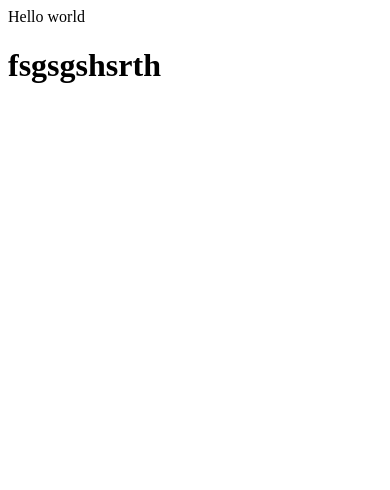
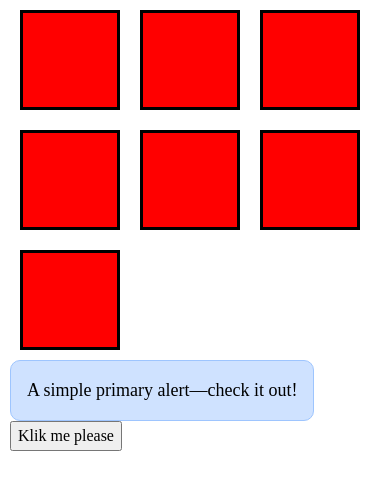
Before and after one commit to Pavlo-P1/VebSite, a plain HTML site: page Index.html in a window 390 px wide. Drawn offline with Linux system fonts and the light colour scheme.

Commit message:
add Scss

```diff
--- /dev/null
+++ b/Css/Scss.scss
@@ -0,0 +1,127 @@
+/* Указываем box sizing */
+*,
+*::before,
+*::after {
+  box-sizing: border-box;
+}
+
+/* Убираем внутренние отступы */
+ul[class],
+ol[class] {
+  padding: 0;
+}
+
+/* Убираем внешние отступы */
+body,
+h1,
+h2,
+h3,
+h4,
+p,
+ul[class],
+ol[class],
+li,
+figure,
+figcaption,
+blockquote,
+dl,
+dd {
+  margin: 0;
+}
+
+/* Выставляем основные настройки по-умолчанию для body */
+body {
+  background-color: #fff;
+  min-height: 100vh;
+  scroll-behavior: smooth;
+  text-rendering: optimizeSpeed;
+  line-height: 1.5;
+}
+
+/* Удаляем стандартную стилизацию для всех ul и il, у которых есть атрибут class*/
+ul[class],
+ol[class] {
+  list-style: none;
+}
+
+/* Элементы a, у которых нет класса, сбрасываем до дефолтных стилей */
+a:not([class]) {
+  text-decoration-skip-ink: auto;
+}
+
+/* Упрощаем работу с изображениями */
+img {
+  max-width: 100%;
+  display: block;
+}
+
+/* Указываем понятную периодичность в потоке данных у article*/
+article > * + * {
+  margin-top: 1em;
+}
+
+/* Наследуем шрифты для инпутов и кнопок */
+input,
+button,
+textarea,
+select {
+  font: inherit;
+}
+
+/* Удаляем все анимации и переходы для людей, которые предпочитай их не использовать */
+@media (prefers-reduced-motion: reduce) {
+  * {
+    animation-duration: 0.01ms !important;
+    animation-iteration-count: 1 !important;
+    transition-duration: 0.01ms !important;
+    scroll-behavior: auto !important;
+  }
+}
+
+
+
+/* Початок роботи*/
+
+$color1:red;
+
+@media screen and (max-width: 1200px) {
+  body{
+    margin-left: 50px;
+    margin-right: 50px;
+}
+}
+
+
+@media screen and (max-width: 768px) {
+  body{
+    margin-left: 10px;
+    margin-right: 10px;
+  }
+
+  .Blok1{
+    display: none;
+  }
+}
+
+.Blok{
+    display: flex;
+    flex-wrap: wrap;
+
+    div{
+      margin: 10px;
+        border: 3px solid black;
+        width: 100px;
+        height: 100px;
+        background-color:$color1;
+    }
+}
+
+.alert{
+  width: max-content;
+  background-color: #cfe2ff;
+  padding: 16px;
+  border:#9ec5fe solid 1px ;
+  border-radius: 10px;;
+  font-size: 18px;
+
+}
--- a/Index.html
+++ b/Index.html
@@ -1,12 +1,58 @@
 <!DOCTYPE html>
 <html lang="en">
 <head>
+    <link rel="stylesheet" href="Css/Styele.scss">
+    <link rel="stylesheet" href="Css/output.css">
     <meta charset="UTF-8">
+    <meta http-equiv="X-UA-Compatible" content="IE=edge">
     <meta name="viewport" content="width=device-width, initial-scale=1.0">
-    <title>Document</title>
+    <title>LuxShop</title>
 </head>
 <body>
-    Hello world
-    <h1>fsgsgshsrth</h1>
+
+    <div class="Blok">
+        <div>
+
+        </div>
+
+
+        <div>
+
+        </div>
+
+        <div>
+
+        </div>
+
+        <div>
+
+        </div>
+
+        <div>
+
+        </div>
+
+        <div>
+
+        </div>
+
+        <div>
+
+        </div>
+
+        <div class="Blok1">
+
+        </div>
+    </div>
+
+    <div class="alert">
+        A simple primary alert—check it out!
+      </div>
+
+      <button type="button" class="btn btn-primary">Klik me please</button>
+
+
+
+
 </body>
 </html>
```
Also changed, not shown: Css/output.css (added), 1 other file.
